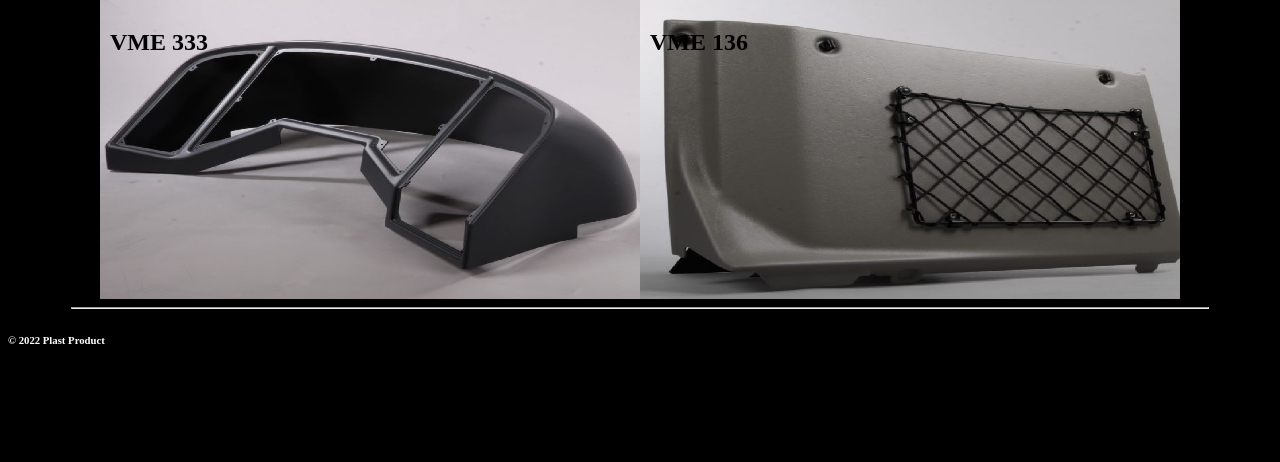
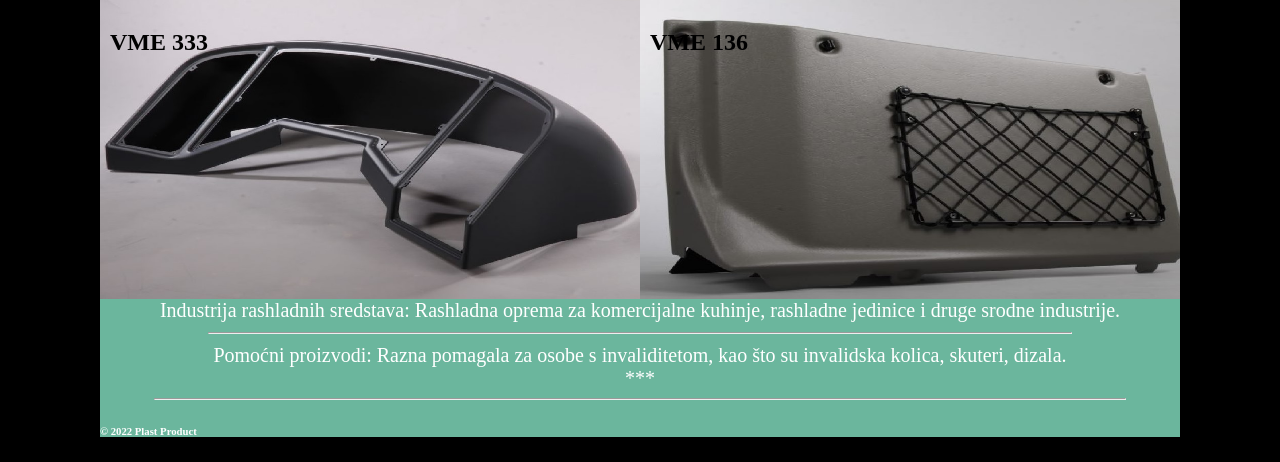
Before and after one commit to nduric92/Home-practice, a PHP site: page /product.php in a window 1280 px wide. Shown: the part 726-1188 px from the top of the page. Before the commit the page ends 1070 px from the top, so only its background shows below. Run offline with PHP 8.4, Linux system fonts and the light colour scheme.

Commit message:
Update product.php

```diff
--- a/zimskazadaca/custom.hr/product.php
+++ b/zimskazadaca/custom.hr/product.php
@@ -53,9 +53,14 @@
                         <h2>VME 136</h2>
                     </div>
                 </div>
+
+                <div class="text1">
+                Industrija rashladnih sredstava: Rashladna oprema za komercijalne kuhinje, rashladne jedinice i druge srodne industrije.<hr style="width:80%">
+                Pomoćni proizvodi: Razna pomagala za osobe s invaliditetom, kao što su invalidska kolica, skuteri, dizala.<br>***
+                </div>
+
+        <?php include_once 'podnozje.php'; ?>
         </div>
         <script src="custom.js"></script>
-
-        <?php include_once 'podnozje.php'; ?>
     </body>
 </html>
```
